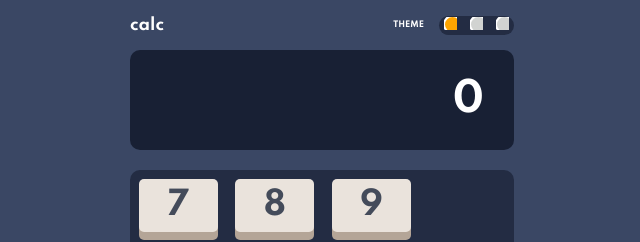
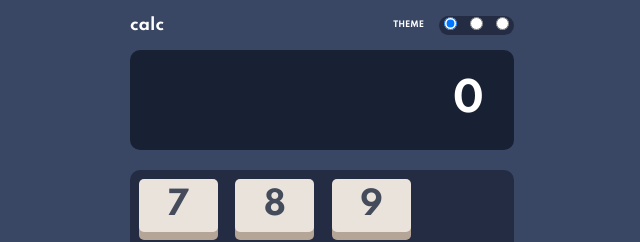
Before and after one commit to Samarth-Hegde/Calculator, a plain HTML site: page calculator-app-main/index.html in a window 1280 px wide. Shown: the top 242 px of the page, 318-958 px from the left. Drawn offline with Linux system fonts and the light colour scheme.

Commit message:
Update style-dark.css

```diff
--- a/calculator-app-main/style-dark.css
+++ b/calculator-app-main/style-dark.css
@@ -131,31 +131,3 @@ body {
 .small-font {
   font-size: 1.5rem;
 }
-
-input[type="radio"]:after {
-  width: 15px;
-  height: 15px;
-  border-radius: 15px;
-  top: -2px;
-  left: -1px;
-  position: relative;
-  background-color: #d1d3d1;
-  content: "";
-  display: inline-block;
-  visibility: visible;
-  border: 2px solid white;
-}
-
-input[type="radio"]:checked:after {
-  width: 15px;
-  height: 15px;
-  border-radius: 15px;
-  top: -2px;
-  left: -1px;
-  position: relative;
-  background-color: #ffa500;
-  content: "";
-  display: inline-block;
-  visibility: visible;
-  border: 2px solid white;
-}
```
